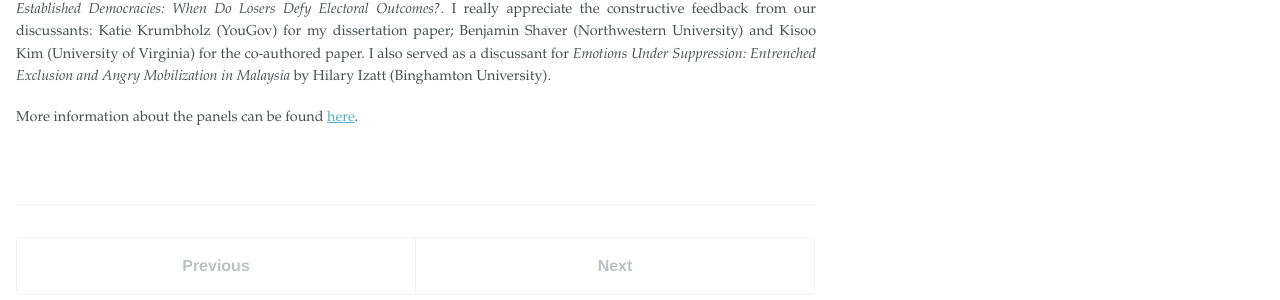
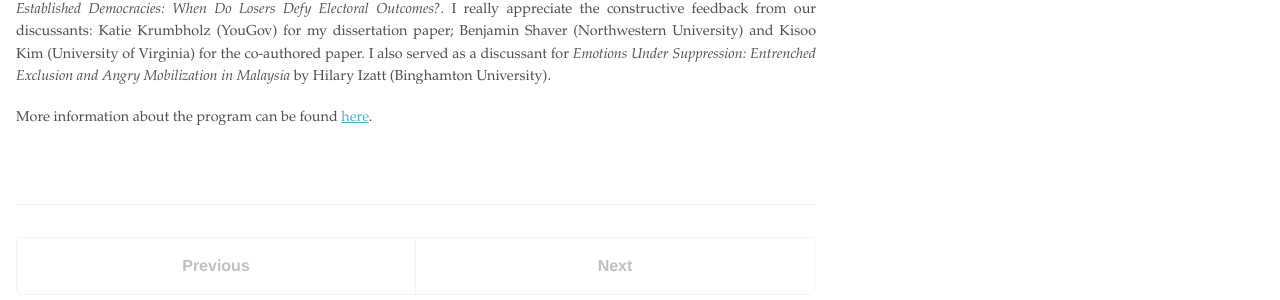
Before and after one commit to younghyunlee52/Website, a Jekyll site: the page built from _updates/2026-04-30-urap.md, in a window 1280 px wide. Shown: the part 215-515 px from the top of the page. Built offline with Jekyll 4.4.1, drawn with Linux system fonts in a browser that asks for light colours; a script bundle is joined from its source files by our own code; library files that are not in the unit come from our copies.

Commit message:
Update 2026-04-30-urap.md

```diff
--- a/_updates/2026-04-30-urap.md
+++ b/_updates/2026-04-30-urap.md
@@ -9,4 +9,4 @@ caption:
 ---
 At the 2026 MPSA, I presented two papers: (1) my dissertation project, *Not All Contact Is Equal: Interaction with Natives and Immigrant Political Integration in Hostile Contexts*, and (2) a co-authored paper with Dr. Jonghoon Lee, *Alleged Electoral Fraud in Established Democracies: When Do Losers Defy Electoral Outcomes?*. I really appreciate the constructive feedback from our discussants: Katie Krumbholz (YouGov) for my dissertation paper; Benjamin Shaver (Northwestern University) and Kisoo Kim (University of Virginia) for the co-authored paper. I also served as a discussant for *Emotions Under Suppression: Entrenched Exclusion and Angry Mobilization in Malaysia* by Hilary Izatt (Binghamton University).
 
-More information about the panels can be found [here](https://convention2.allacademic.com/one/mpsa/mpsa26/index.php?&obf_var=3155626&PHPSESSID=polthccrjfsgklrhdk6rterlb7).
+More information about the program can be found [here](https://grad.illinois.edu/professional-development/graduate-college-mentoring-certificate/undergraduate-research).
```
